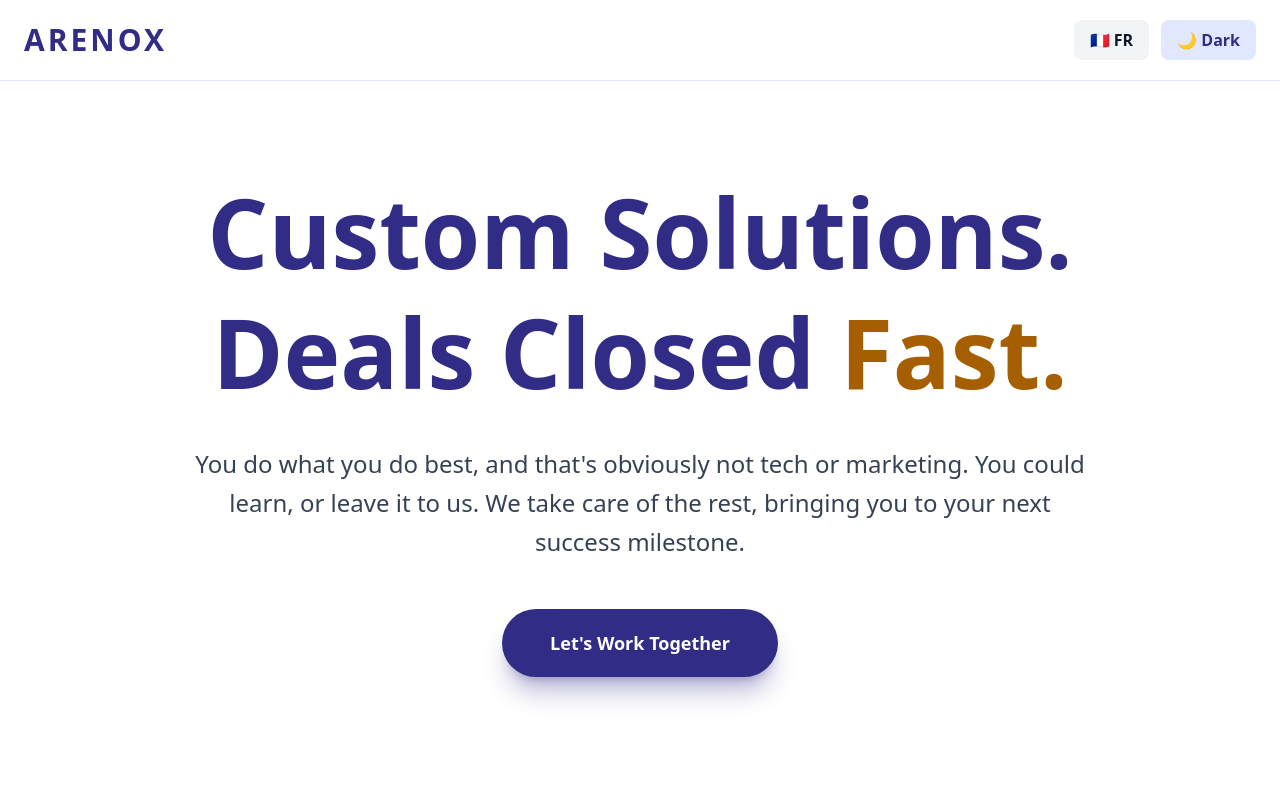
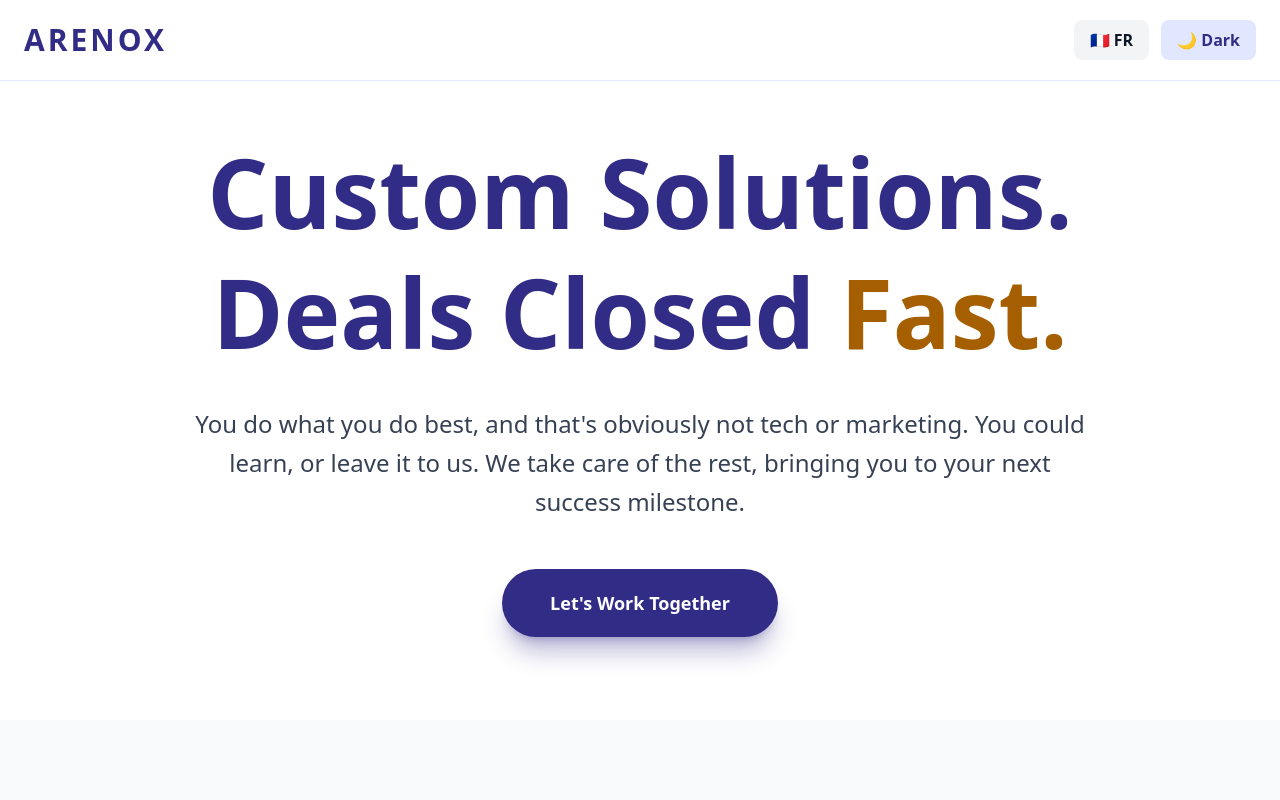
Before and after one commit to Reggie-Michael/Arenox-Empire, a React (Vite) app: page / in a window 1280 px wide. Shown: the top 800 px of the page. Built offline with nearby package versions, Linux system fonts and the light colour scheme.

Commit message:
chore: update hero to 90dvh to show more content remaining

```diff
--- a/src/App.jsx
+++ b/src/App.jsx
@@ -39,7 +39,7 @@ const Hero = ({ isDark, lang }) => {
   const t = translations[lang].hero;
   return (
     <section
-      className={`min-h-screen flex items-center justify-center text-center px-6 pt-32 pb-20 relative overflow-hidden ${isDark ? "bg-slate-950" : "bg-white"}`}
+      className={`min-h-[90dvh] flex items-center justify-center text-center px-6 pt-32 pb-20 relative overflow-hidden ${isDark ? "bg-slate-950" : "bg-white"}`}
     >
       <div
         className={`absolute inset-0 ${isDark ? "bg-gradient-radial from-purple-900/20 via-transparent to-transparent opacity-50 animate-pulse" : "bg-gradient-radial from-indigo-50 via-transparent to-transparent opacity-70"}`}
```
